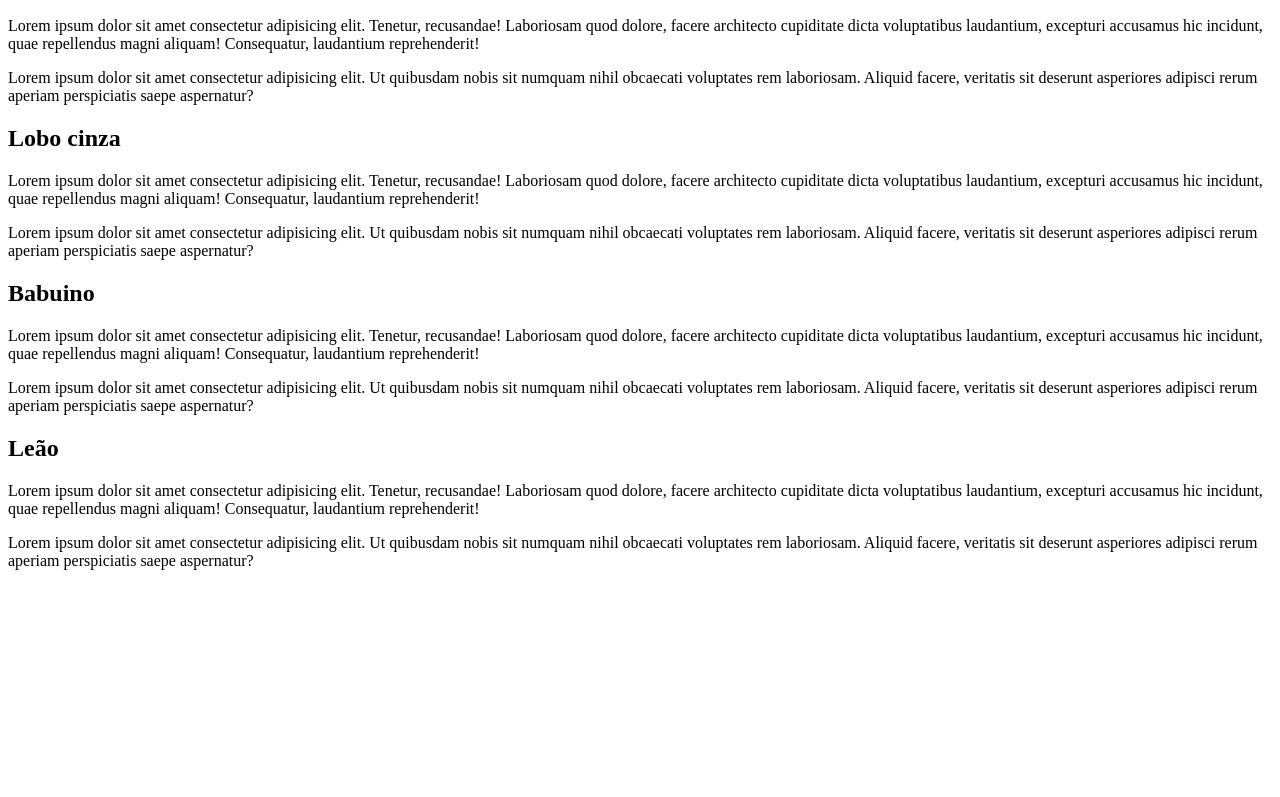
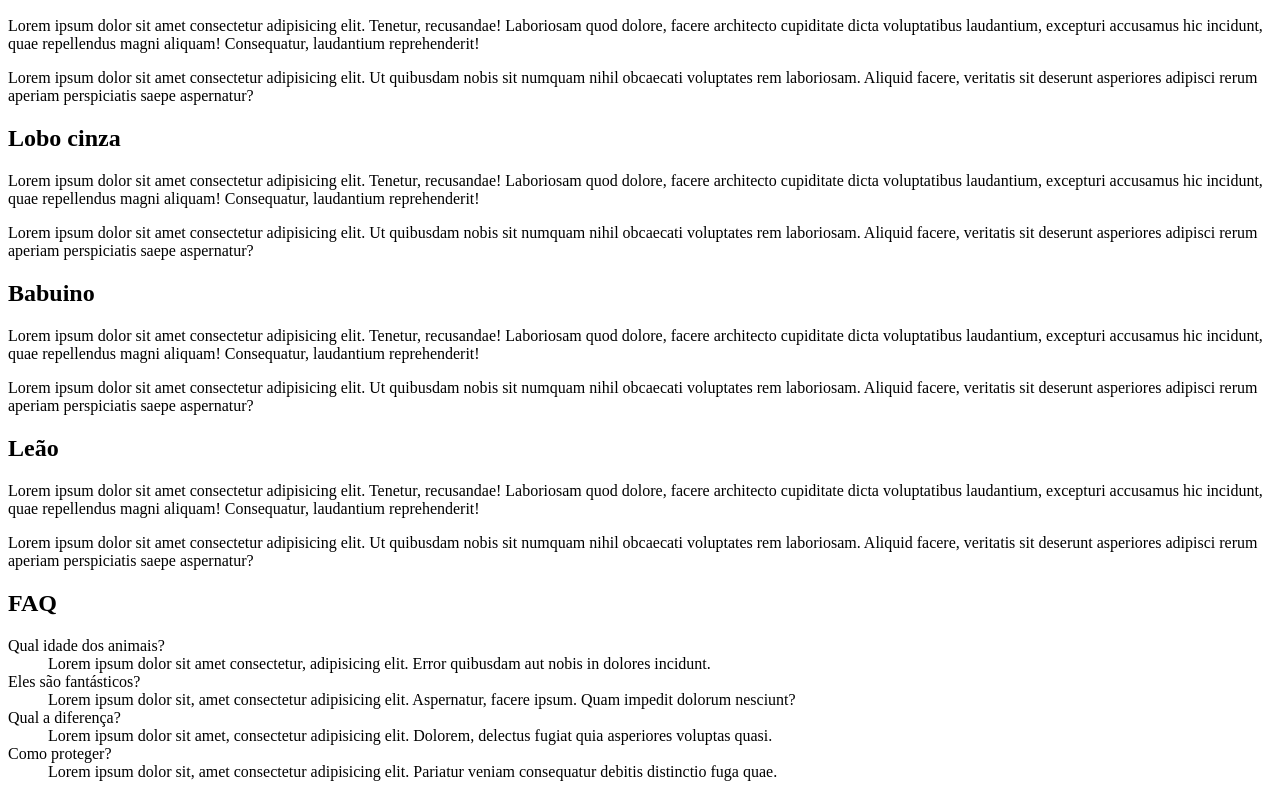
Before and after one commit to joseaugustosva/animaisincriveis, a plain HTML site: page index.html in a window 1280 px wide. Shown: the part 5338-6135 px from the top of the page. Before the commit the page ends 5924 px from the top, so only its background shows below. Drawn offline with Linux system fonts and the light colour scheme.

Commit message:
Criar seção de FAQ

```diff
--- a/index.html
+++ b/index.html
@@ -63,7 +63,19 @@
       </section>
     </div>
   </section>
-
+  <section class="grid-section faq" id="faq">
+    <h1>FAQ</h1>
+    <dl>
+      <dt>Qual idade dos animais?</dt>
+      <dd>Lorem ipsum dolor sit amet consectetur, adipisicing elit. Error quibusdam aut nobis in dolores incidunt.</dd>
+      <dt>Eles são fantásticos?</dt>
+      <dd>Lorem ipsum dolor sit, amet consectetur adipisicing elit. Aspernatur, facere ipsum. Quam impedit dolorum nesciunt?</dd>
+      <dt>Qual a diferença?</dt>
+      <dd>Lorem ipsum dolor sit amet, consectetur adipisicing elit. Dolorem, delectus fugiat quia asperiores voluptas quasi.</dd>
+      <dt>Como proteger?</dt>
+      <dd>Lorem ipsum dolor sit, amet consectetur adipisicing elit. Pariatur veniam consequatur debitis distinctio fuga quae.</dd>
+    </dl>
+  </section>
 
   <script src="/animaisincriveis/js/script.js"></script>
 </body>
```
